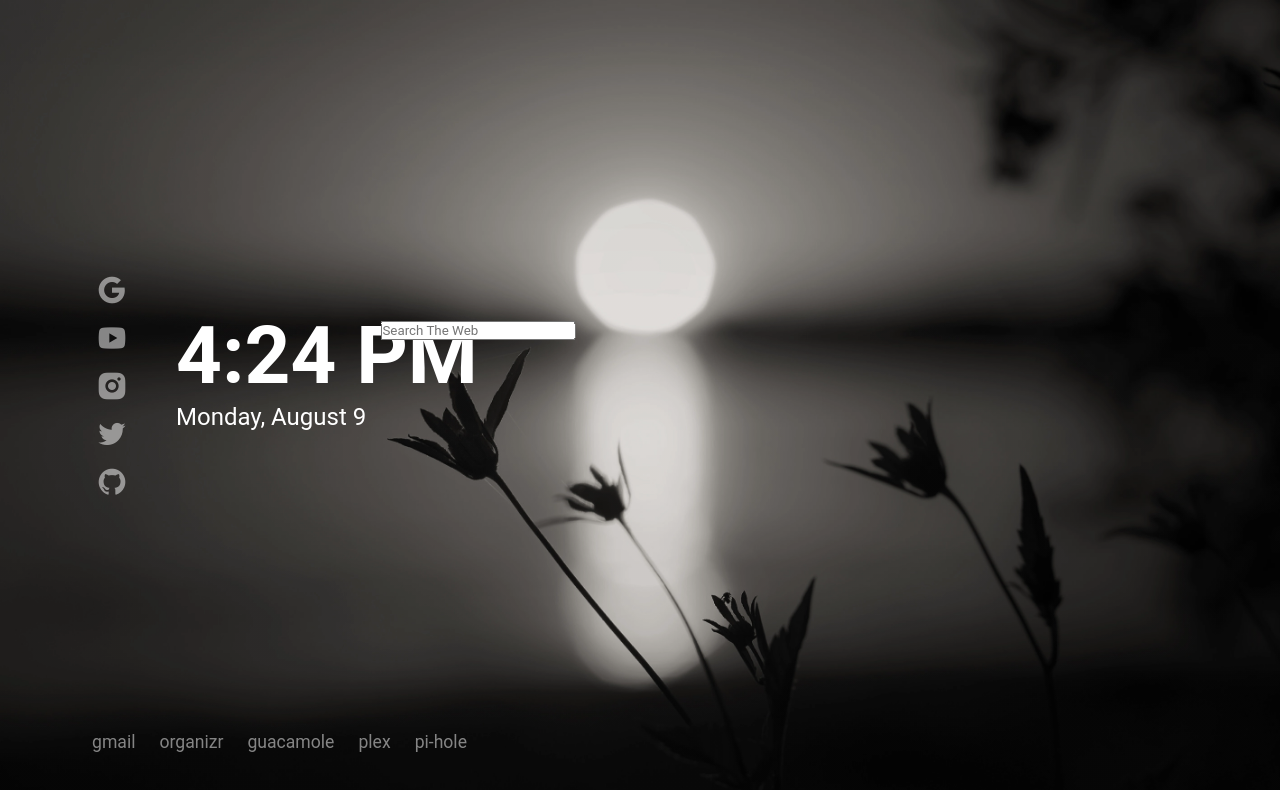
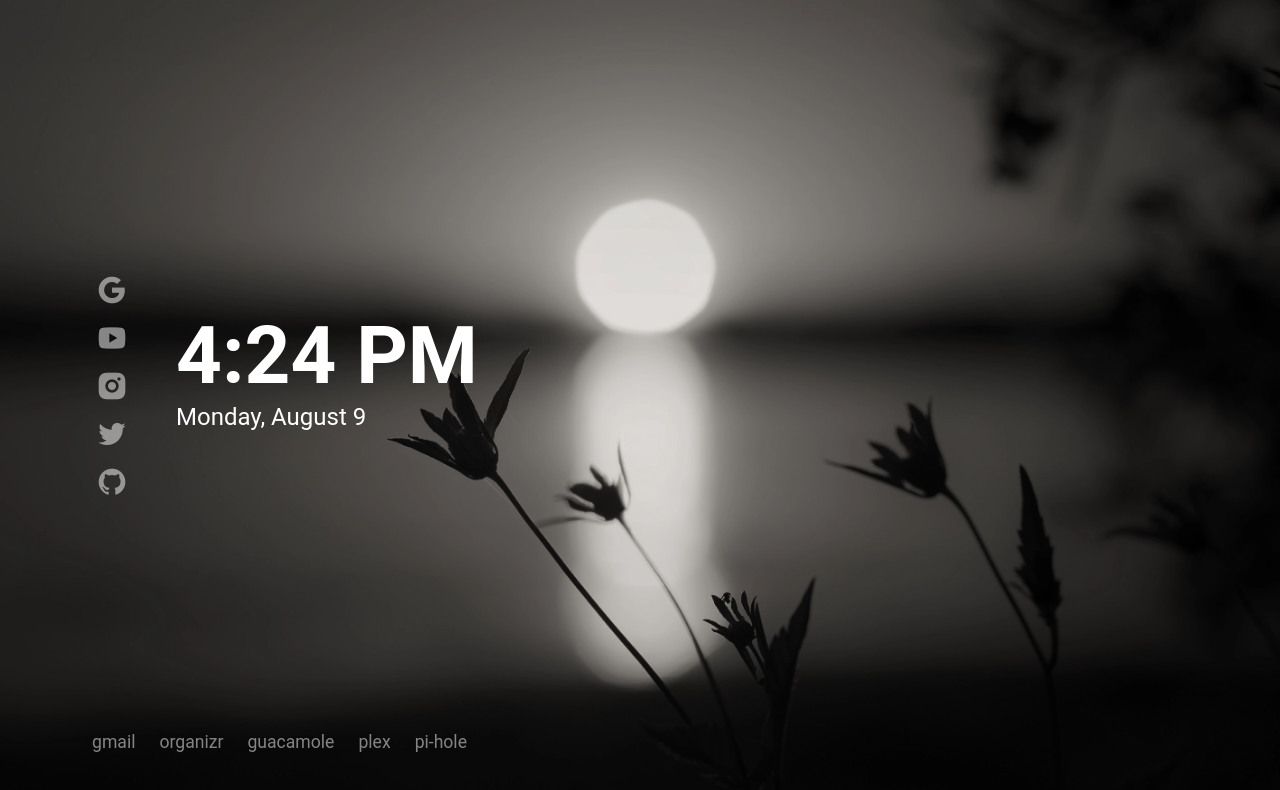
Before and after one commit to stew143/MinTab, a plain HTML site: page index.html in a window 1280 px wide. Drawn offline with nearby package versions, Linux system fonts and the light colour scheme; no server answers.

Commit message:
Update index.html

```diff
--- a/index.html
+++ b/index.html
@@ -24,12 +24,6 @@
         <p id="quote"></p>
         <p id="quoteAuthor"></p>
       </div>
-      <form id="form" role="search">
-        <div class="middle">
-            <input class="url" type="search" id="query" name="q" placeholder="Search The Web">
-            <script src="search.js"></script>
-        </div>
-    </form>
     </div>
     <div id="bottomContainer" class="container bigContainer">
       <div id="listContainer" class="container"></div>
```
